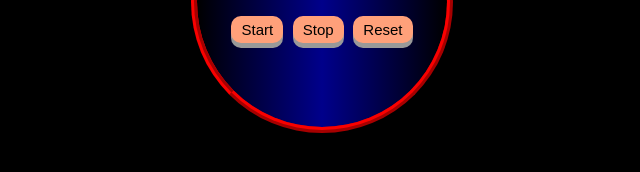
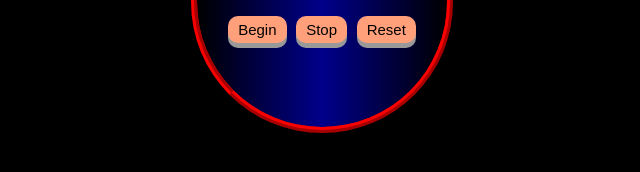
Before and after one commit to ratandeep1017/stopwatch, a plain HTML site: page index.html in a window 1280 px wide. Shown: the part 270-442 px from the top of the page, 318-958 px from the left. Drawn offline with Linux system fonts and the light colour scheme.

Commit message:
Update index.html

```diff
--- a/index.html
+++ b/index.html
@@ -13,7 +13,7 @@
     <div id="MainDiv">
         <div id="stopwatch">00:00:00:00</div>
         <div><br>
-            <button id="btn" class="start" onclick="start(true)">Start</button>
+            <button id="btn" class="start" onclick="start(true)">Begin</button>
             <button id="btn" onclick="stop()">Stop </button>
             <button id="btn" onclick="reset()">Reset </button>
         </div>
```
